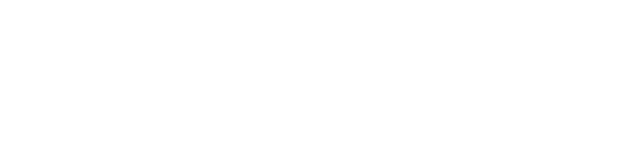
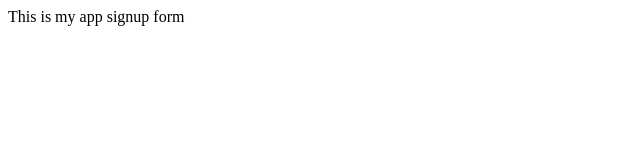
Before and after one commit to Alihassan22/Mysampleapp, a plain HTML site: page index.html in a window 1280 px wide. Shown: the whole page, without its empty margins (0-640 px from the left). Drawn offline with Linux system fonts and the light colour scheme.

Commit message:
signup form

```diff
--- /dev/null
+++ b/dir2/catapp.js
@@ -0,0 +1 @@
+console.log("cat");
--- a/index.html
+++ b/index.html
@@ -4,6 +4,7 @@
 	<title>My new App</title>
 </head>
 <body>
-
+This is my app
+signup form
 </body>
 </html>
```
Also changed, not shown: signup.html (added, +1 -0 lines).
